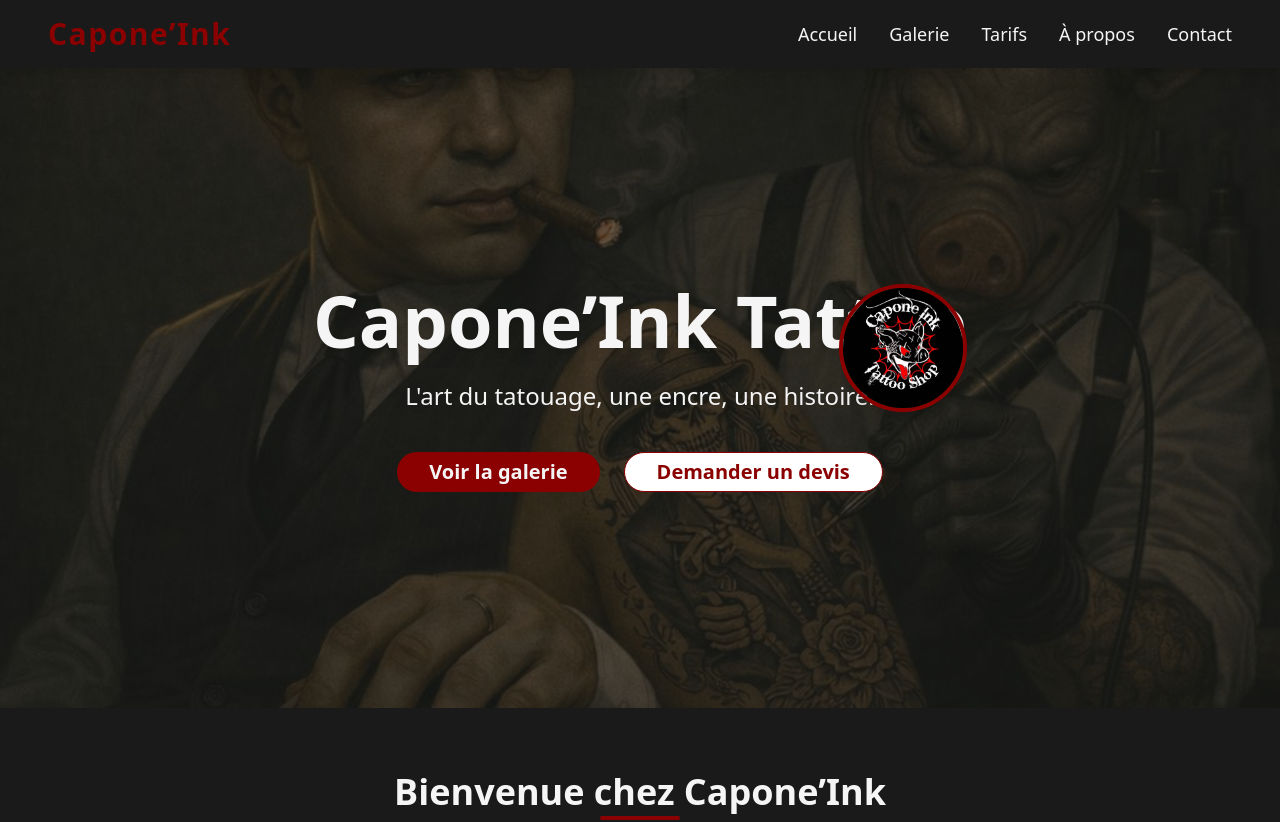
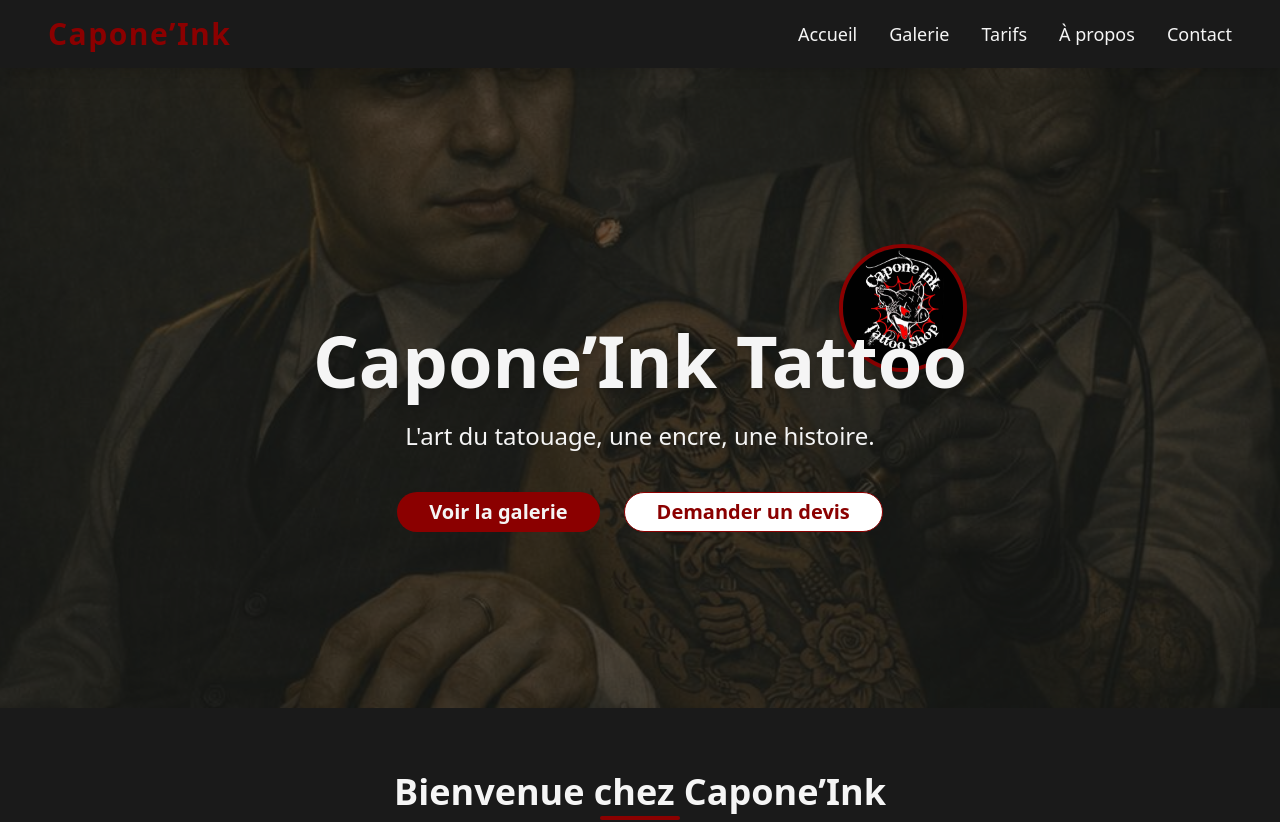
Before and after one commit to adrouhin7/capone-ink, a React (Vite) app: page / in a window 1280 px wide. Shown: the top 822 px of the page. Built offline with nearby package versions, Linux system fonts and the light colour scheme.

Commit message:
[dyad] Correction de la superposition du logo en ajustant le padding du contenu - wrote 1 file(s)

```diff
--- a/src/pages/Home.tsx
+++ b/src/pages/Home.tsx
@@ -13,12 +13,12 @@ const Home: React.FC = () => {
         style={{ backgroundImage: "url('/hero-background.jpg')" }}
       >
         <div className="absolute inset-0 bg-capone-black opacity-70"></div>
-        <div className="relative z-10 p-4 max-w-4xl mx-auto">
+        <div className="relative z-10 px-4 pt-24 pb-4 max-w-4xl mx-auto"> {/* Ajout de pt-24 ici */}
           {/* Logo en haut à droite */}
           <img
             src="/logo.webp"
             alt="Capone’Ink Tattoo Logo"
-            className="absolute top-4 right-4 w-24 h-24 md:w-32 md:h-32 rounded-full object-cover border-4 border-capone-red shadow-lg z-20"
+            className="absolute top-4 right-4 w-24 h-24 md:w-32 md:h-32 rounded-full object-cover border-4 border-capone-red shadow-lg"
           />
           <h1 className="text-5xl md:text-7xl font-extrabold leading-tight mb-6 text-capone-white drop-shadow-lg animate-fade-in">
             Capone’Ink Tattoo
```
